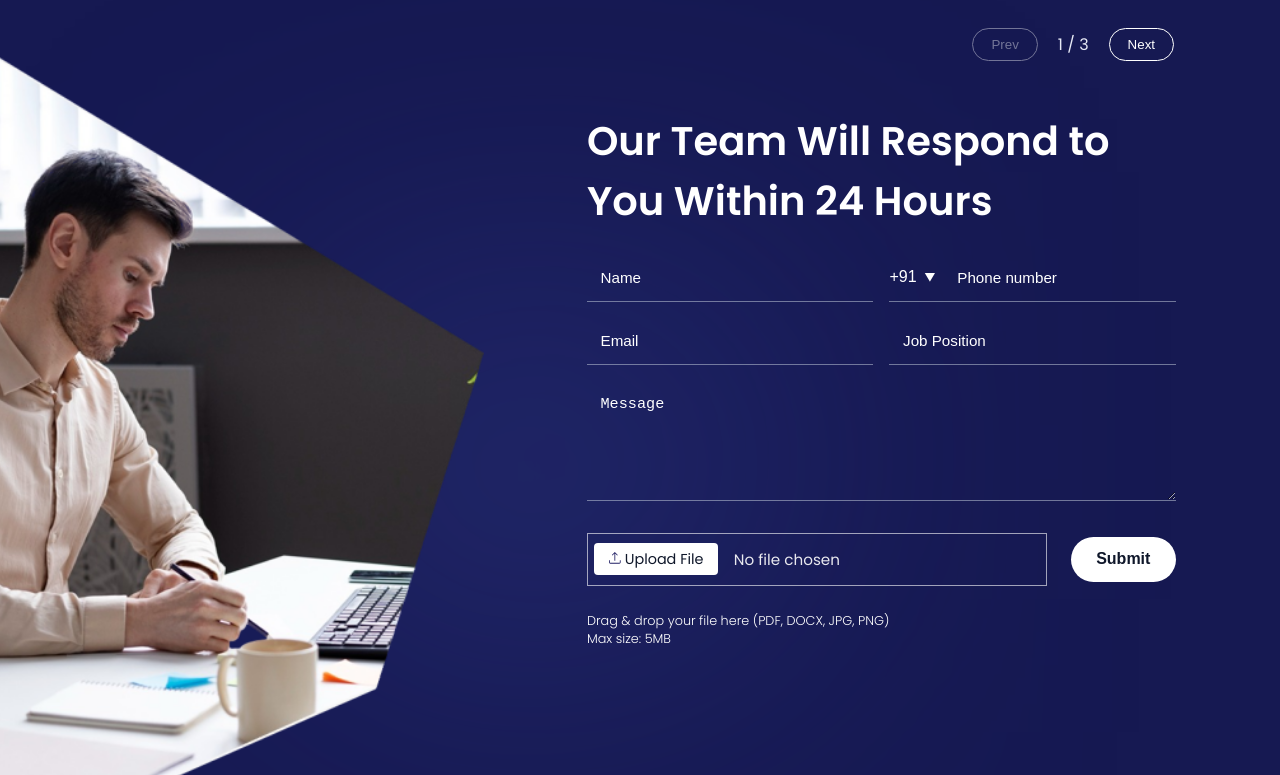
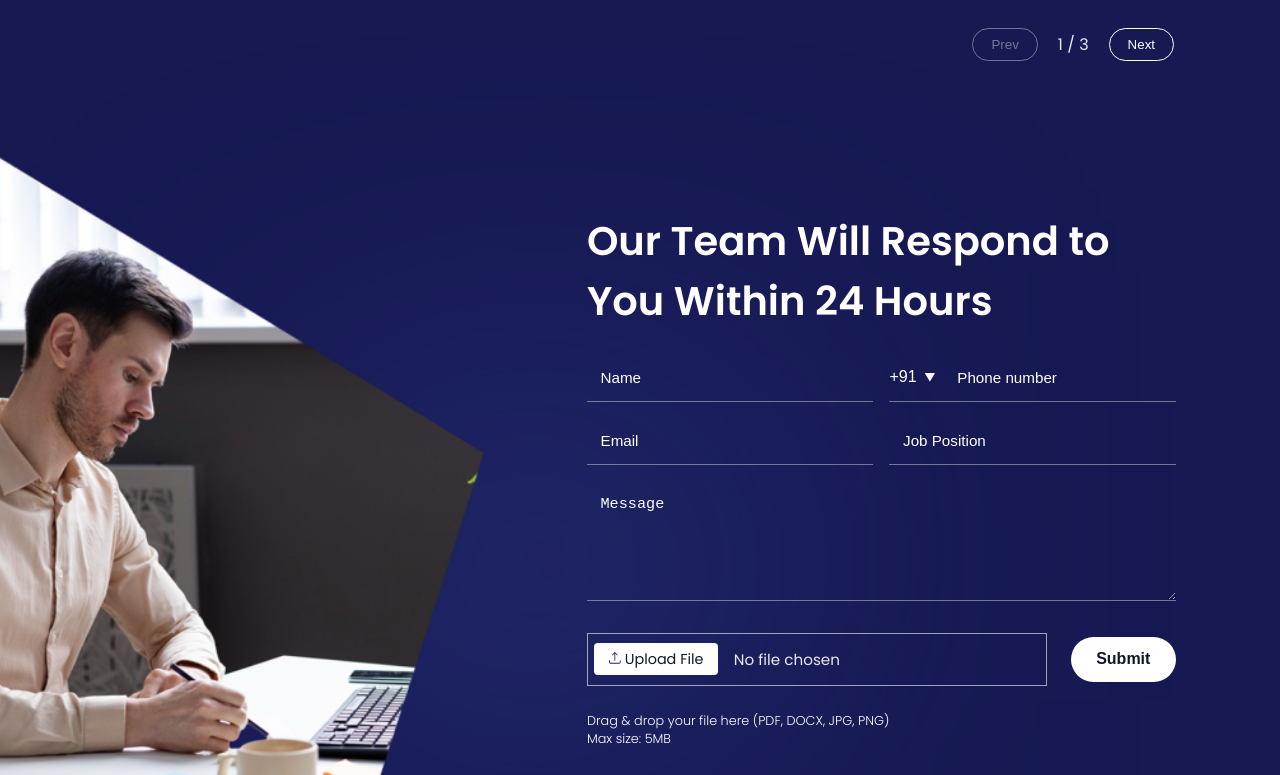
Before and after one commit to SAKTHIIIVEL/intern_manvian, a React (Vite) app: page /career in a window 1280 px wide. Shown: the part 1745-2520 px from the top of the page. Built offline with nearby package versions, Linux system fonts and the light colour scheme.

Commit message:
chore : career page gap

```diff
--- a/src/pages/CareerPage.css
+++ b/src/pages/CareerPage.css
@@ -263,7 +263,7 @@
   margin-right: 0;
   padding-left: 2rem;
   margin-left: 100px;
-  padding-top: 40px;
+  padding-top: 100px;
 }
 
 .positions-content {
@@ -372,6 +372,7 @@
   margin: 0rem auto;
   padding-right: 2rem;
   bottom: 0px;
+  padding-top: 100px;
 }
 
 .contact-card {
```
